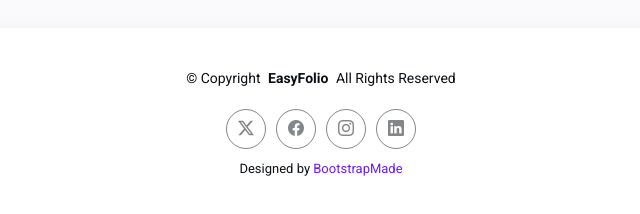
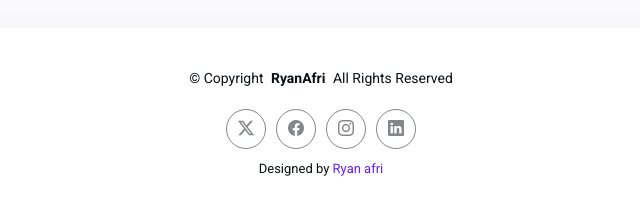
Before and after one commit to RyanAfri22/Portofolio, a plain HTML site: page index.html in a window 1280 px wide. Shown: the part 6255-6469 px from the top of the page, 319-959 px from the left. Drawn offline with Linux system fonts and the light colour scheme.

Commit message:
edit footer

```diff
--- a/index.html
+++ b/index.html
@@ -910,7 +910,7 @@
         <div class="copyright text-center">
           <p>
             © <span>Copyright</span>
-            <strong class="px-1 sitename">EasyFolio</strong>
+            <strong class="px-1 sitename">RyanAfri</strong>
             <span>All Rights Reserved</span>
           </p>
         </div>
@@ -925,7 +925,7 @@
           <!-- You can delete the links only if you've purchased the pro version. -->
           <!-- Licensing information: https://bootstrapmade.com/license/ -->
           <!-- Purchase the pro version with working PHP/AJAX contact form: [buy-url] -->
-          Designed by <a href="https://bootstrapmade.com/">BootstrapMade</a>
+          Designed by <a href="https://bootstrapmade.com/">Ryan afri</a>
         </div>
       </div>
     </footer>
```
